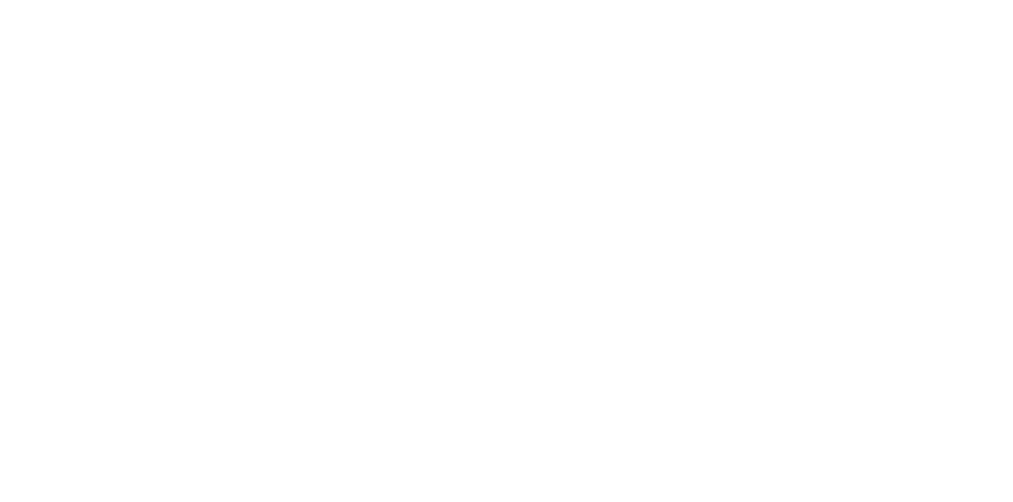
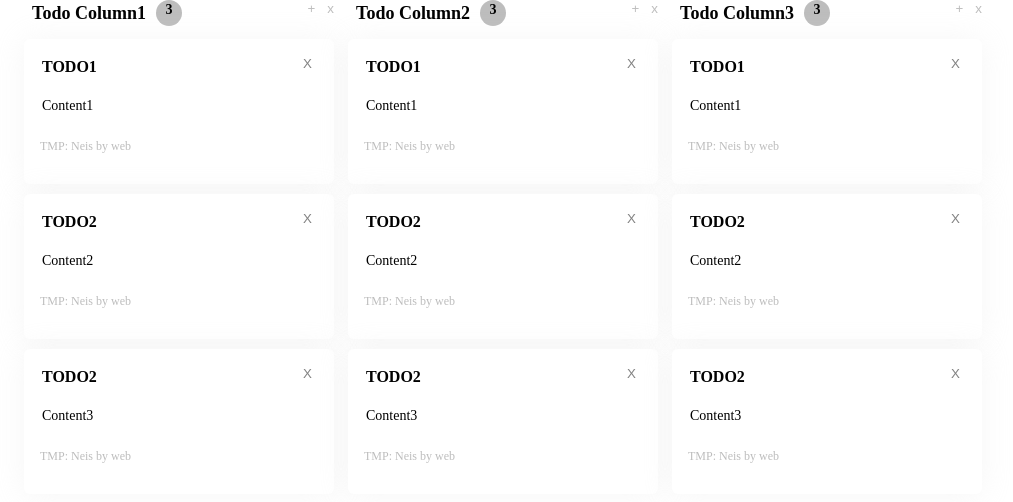
Before and after one commit to codesquad-members-2021/todo-list, a React (Create React App) app: page / in a window 1280 px wide. Shown: the top 502 px of the page, without its empty margins (130-1143 px from the left). Built offline with nearby package versions, Linux system fonts and the light colour scheme.

Commit message:
Add MainPage for test

```diff
--- a/src/Pages/MainPage.js
+++ b/src/Pages/MainPage.js
@@ -1,13 +1,27 @@
 import React from 'react'
+import TodoColumnContainer from '../Components/TodoColumn/TodoColumnContainer.js';
 
-// 여기서 컴포넌트 렌더
+const MOCK_DATA = [
+  {
+    columnId: 'Neiscolumn1',
+    title: 'Todo Column1',
+  },
+  {
+    columnId: 'Neiscolumn2',
+    title: 'Todo Column2',
+  },
+  {
+    columnId: 'Neiscolumn3',
+    title: 'Todo Column3',
+  }
+];
 
 function MainPage() {
   return (
-    <div>
-
-    </div>
+    <>
+      {MOCK_DATA.map(data => <TodoColumnContainer key={data.columnId} state={data} />)}
+    </>
   )
 }
 
-export default MainPage
+export default MainPage;
```
